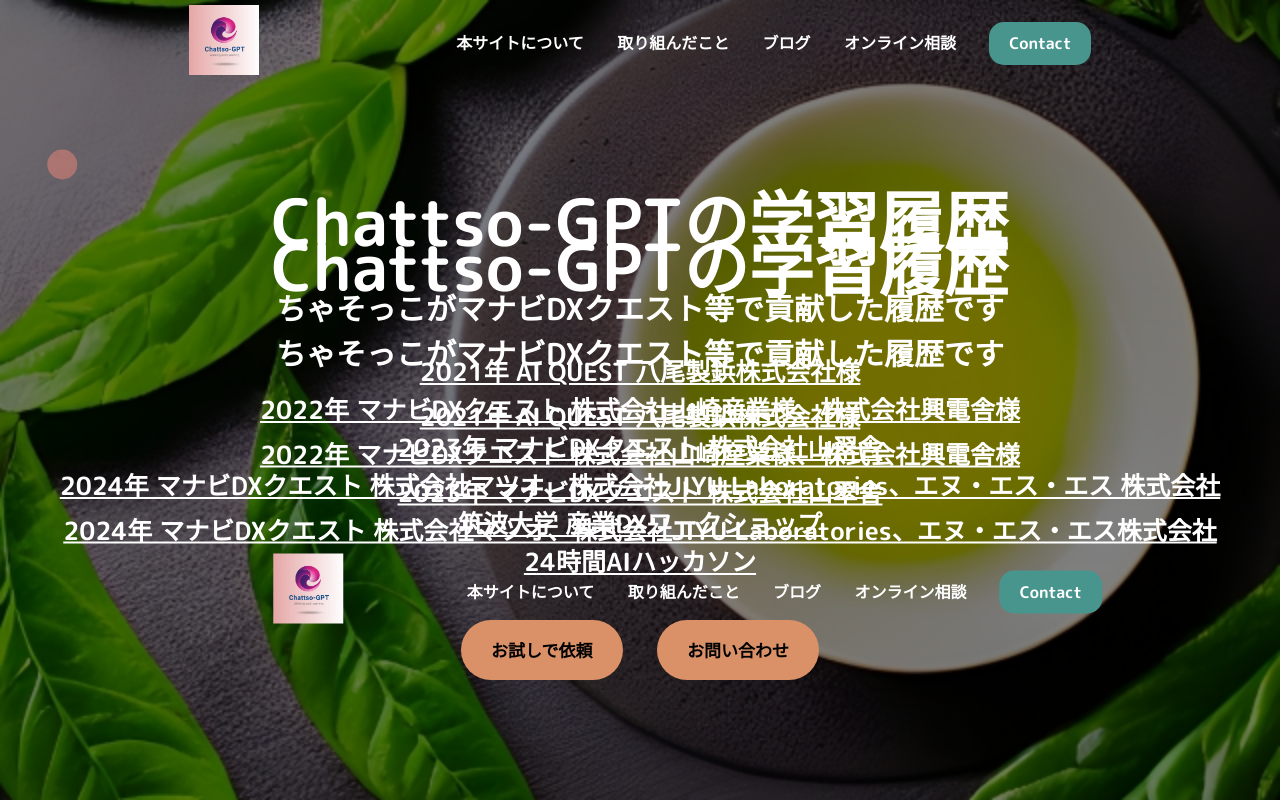
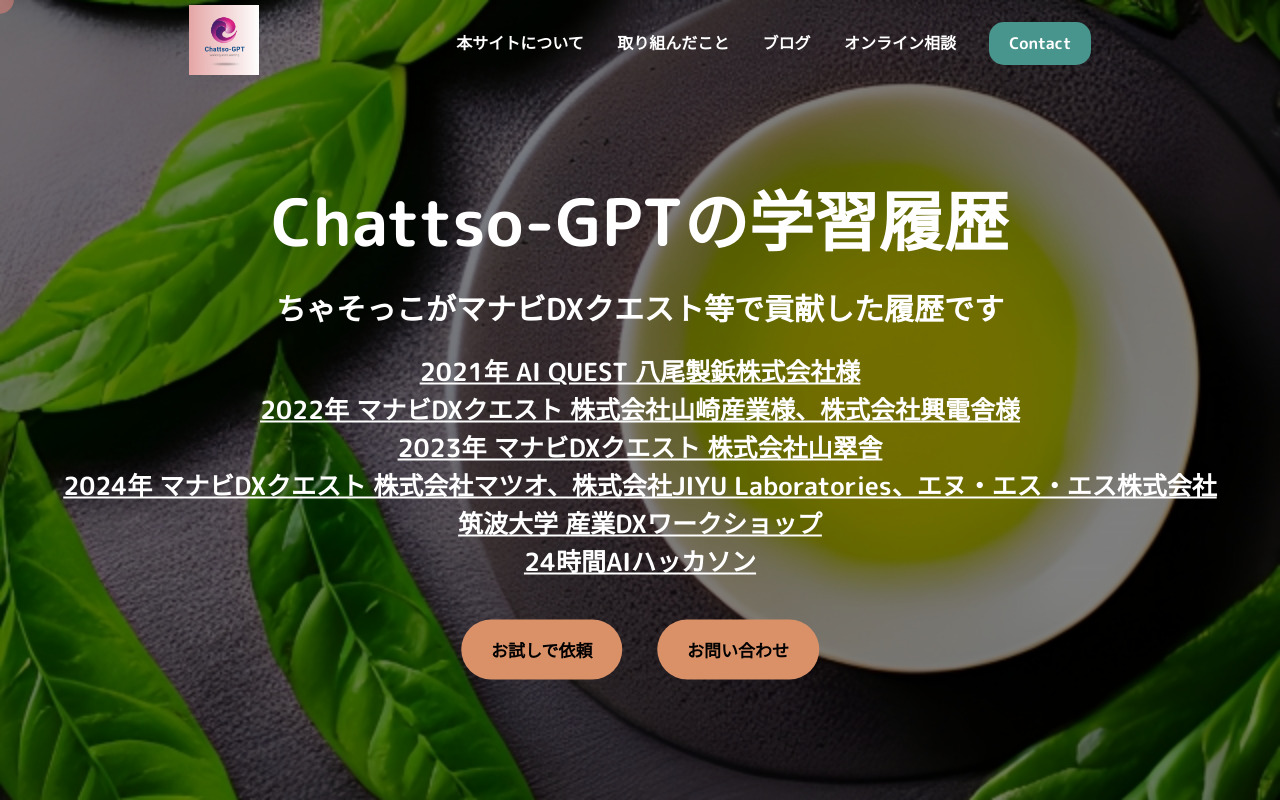
Before and after one commit to YasuhitoYanagisawa/chasottco.github.io, a plain HTML site: page index.html in a window 1280 px wide. Drawn offline with Linux system fonts and the light colour scheme.

Commit message:
Update index.html

```diff
--- a/index.html
+++ b/index.html
@@ -18,7 +18,6 @@
       <div>
         <a href="#"> <img src="./images/logo.jpg" alt="" class="logo" /></a>
       </div>
-
       <nav>
         <ul>
           <li><a href="#">本サイトについて</a></li>
@@ -29,75 +28,26 @@
         </ul>
       </nav>
     </header>
-
     <main>
       <div class="title">
         <h1 style="margin-top: 50px;">Chattso-GPTの学習履歴</h1>
       </div>
-
       <div class="sub">
         <h2>ちゃそっこがマナビDXクエスト等で貢献した履歴です</h2>
       </div>
-
       <div class="describe">
         <p><a href="https://www.meti.go.jp/policy/it_policy/jinzai/Collaboration2021.pdf" target="_blank">2021年 AI QUEST 八尾製鋲株式会社様</a></p>
         <p><a href="https://www.kyushu.meti.go.jp/seisaku/jyoho/manabidx_quest.html" target="_blank">2022年 マナビDXクエスト 株式会社山崎産業様、株式会社興電舎様</a></p>
         <p><a href="https://www.meti.go.jp/policy/it_policy/jinzai/Results_of_Collaborations_with_Companies_2023.pdf" target="_blank">2023年 マナビDXクエスト 株式会社山翠舎</a></p>
-        <p><a href="#" target="_blank">2024年 マナビDXクエスト 株式会社マツオ、株式会社JIYU Laboratories、エヌ・エス・エス株式会社<meta charset="UTF-8" />
-    <meta http-equiv="X-UA-Compatible" content="IE=edge" />
-    <meta name="viewport" content="width=device-width, initial-scale=1.0" />
-    <title>Chattso-GPT 自己紹介</title>
-    <link rel="stylesheet" href="style.css" />
-    <link rel="preconnect" href="https://fonts.googleapis.com" />
-    <link rel="preconnect" href="https://fonts.gstatic.com" crossorigin />
-    <link
-      href="https://fonts.googleapis.com/css2?family=M+PLUS+Rounded+1c:wght@100;400;500;700&display=swap"
-      rel="stylesheet"
-    />
-  </head>
-  <body>
-    <header>
-      <div>
-        <a href="#"> <img src="./images/logo.jpg" alt="" class="logo" /></a>
-      </div>
-
-      <nav>
-        <ul>
-          <li><a href="#">本サイトについて</a></li>
-          <li><a href="#">取り組んだこと</a></li>
-          <li><a href="https://omatsurijapan.com/user/u/761/article" target="_blank">ブログ</a></li>
-          <li><a href="#">オンライン相談</a></li>
-          <li><a href="#" class="contact">Contact</a></li>
-        </ul>
-      </nav>
-    </header>
-
-    <main>
-      <div class="title">
-        <h1 style="margin-top: 50px;">Chattso-GPTの学習履歴</h1>
-      </div>
-
-      <div class="sub">
-        <h2>ちゃそっこがマナビDXクエスト等で貢献した履歴です</h2>
-      </div>
-
-      <div class="describe">
-        <p><a href="https://www.meti.go.jp/policy/it_policy/jinzai/Collaboration2021.pdf" target="_blank">2021年 AI QUEST 八尾製鋲株式会社様</a></p>
-        <p><a href="https://www.kyushu.meti.go.jp/seisaku/jyoho/manabidx_quest.html" target="_blank">2022年 マナビDXクエスト 株式会社山崎産業様、株式会社興電舎様</a></p>
-        <p><a href="https://www.meti.go.jp/policy/it_policy/jinzai/Results_of_Collaborations_with_Companies_2023.pdf" target="_blank">2023年 マナビDXクエスト 株式会社山翠舎</a></p>
-        <p><a href="#" target="_blank">2024年 マナビDXクエスト 株式会社マツオ、株式会社JIYU Laboratories、エヌ・エス・エス 株式会社</a></p>
-        <p><a href="https://drive.google.com/file/d/1LoUC5lyZFCPXRTmwHEAyCau2YTxz-TlC/view?usp=sharing" target="_blank">筑波大学 産業DXワークショップ</a</p>
+        <p><a href="#" target="_blank">2024年 マナビDXクエスト 株式会社マツオ、株式会社JIYU Laboratories、エヌ・エス・エス株式会社</a></p>
+        <p><a href="https://drive.google.com/file/d/1LoUC5lyZFCPXRTmwHEAyCau2YTxz-TlC/view?usp=sharing" target="_blank">筑波大学 産業DXワークショップ</a></p>
         <p><a href="https://www.aifestival.jp/" target="_blank">24時間AIハッカソン</a></p>
       </div>
-
       <div class="button-area">
         <button class="free">お試しで依頼</button>
         <button>お問い合わせ</button>
       </div>
     </main>
-
     <div id="cursor"></div>
-
-    <script src="script.js"></script>
   </body>
 </html>
```
